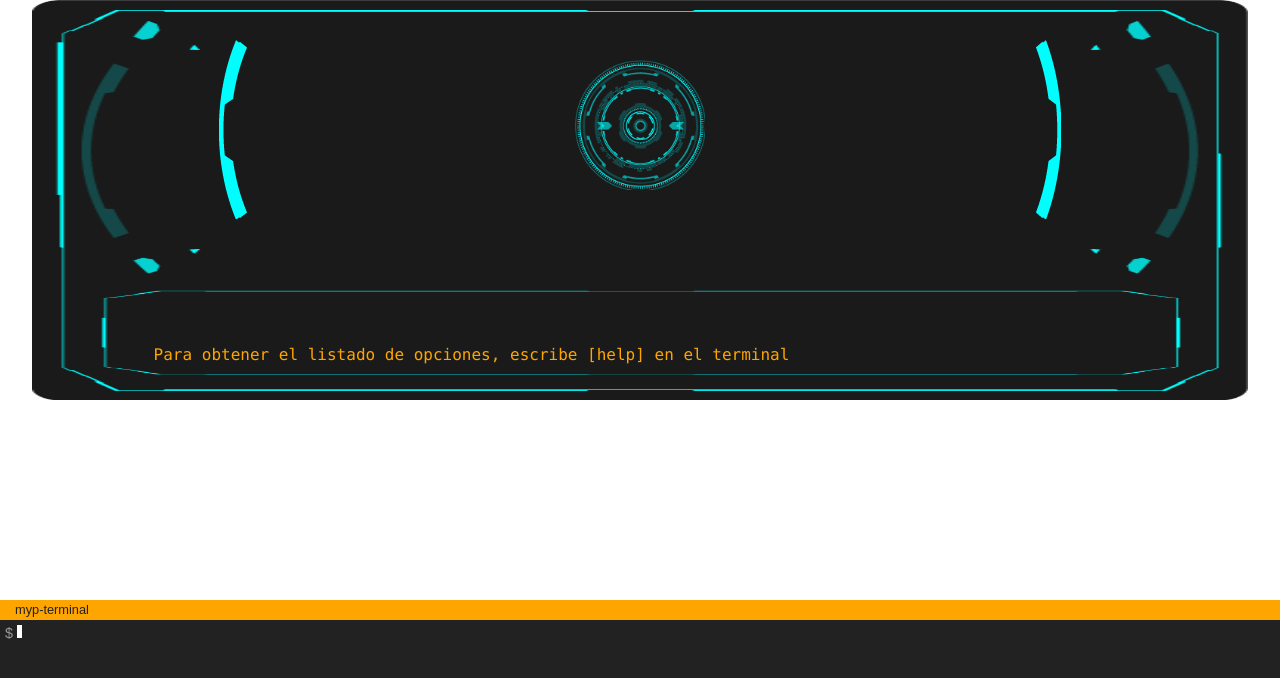
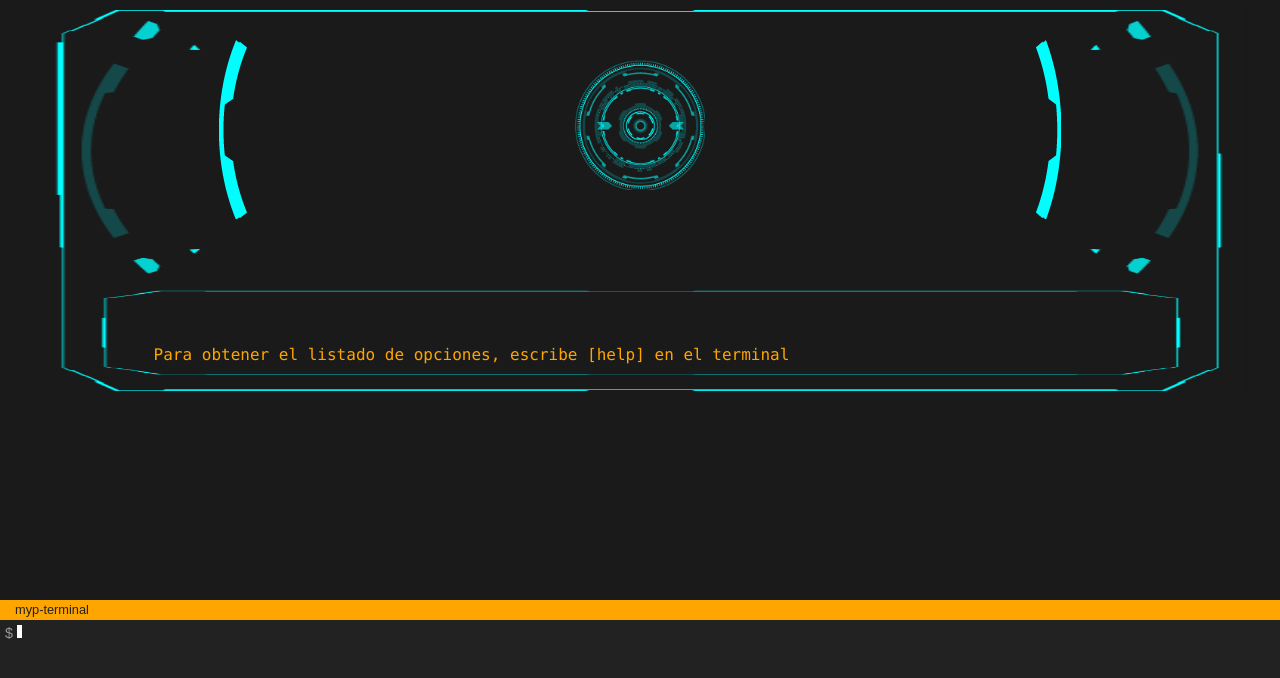
Before and after one commit to estebanrfp/myp-terminal, a plain HTML site: page index.html in a window 1280 px wide. Drawn offline with Linux system fonts and the light colour scheme; a web font is replaced by a local one.

Commit message:
Background a negro

```diff
--- a/css/styles.css
+++ b/css/styles.css
@@ -1,7 +1,7 @@
 @import url(http://fonts.googleapis.com/css?family=Wallpoet);
 
 body {
-    background: white;
+    background: #1A1A1A;
     color: white;
     font-family: 'Ubuntu', sans-serif;
     overflow: hidden;
```
